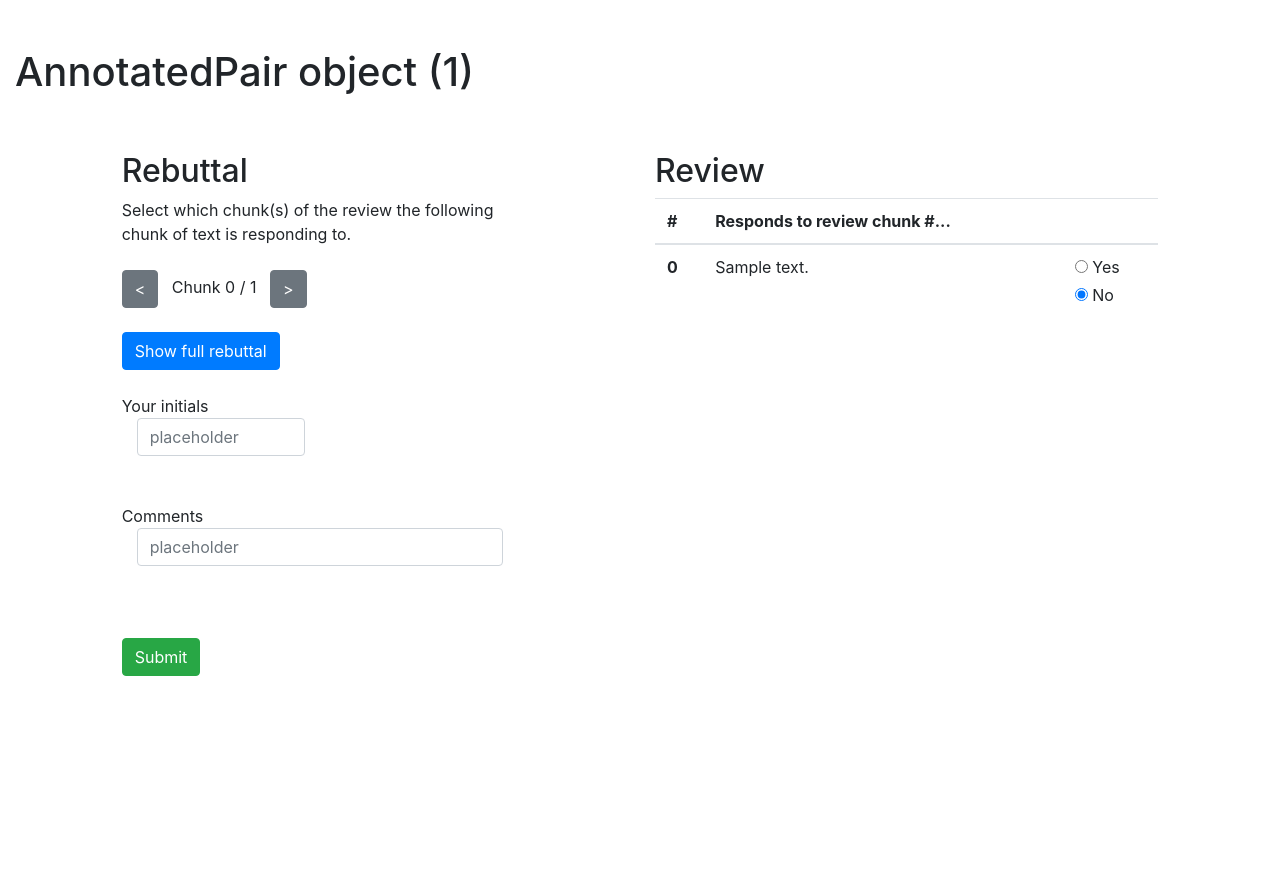
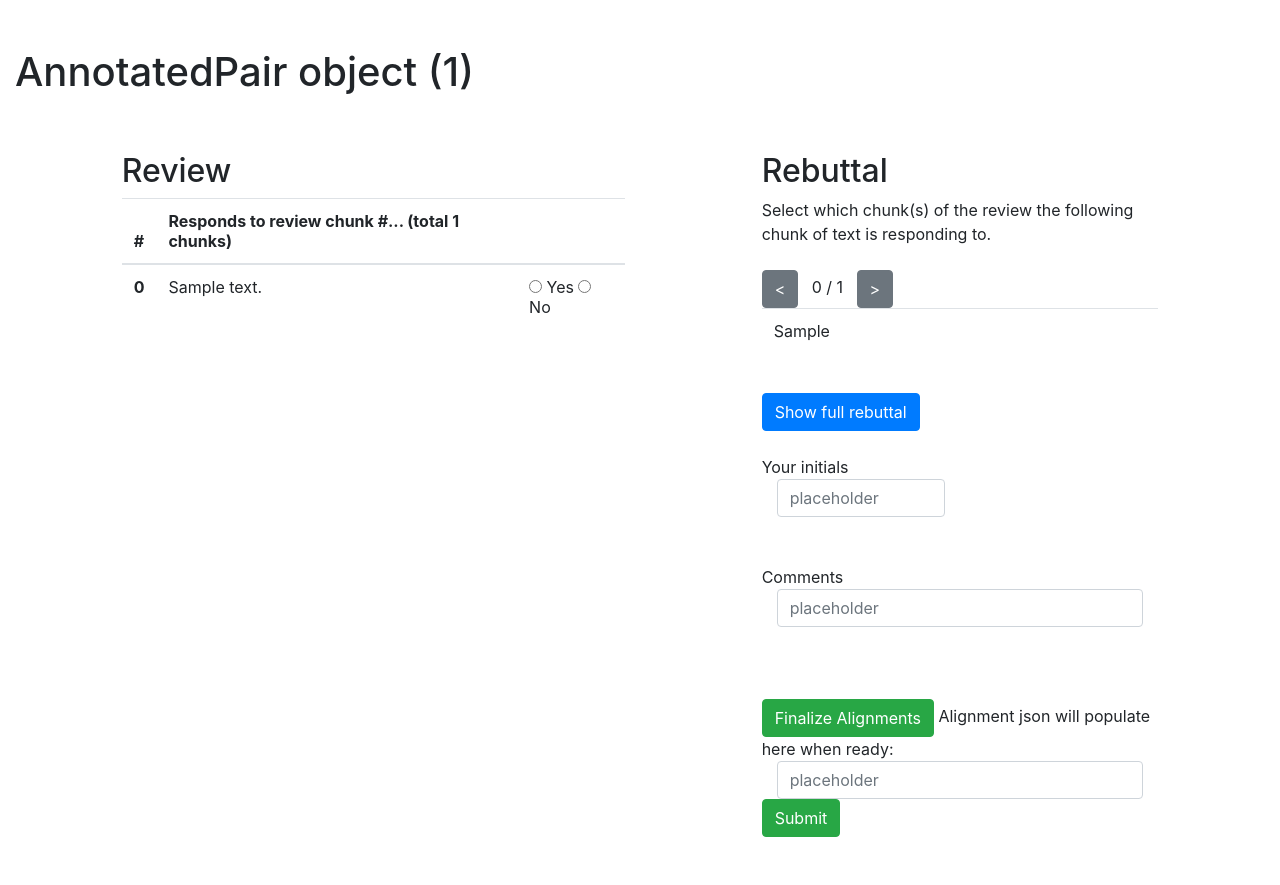
Before and after one commit to nnkennard/rd-annotator, a Django app: template rdasite/alignments/templates/alignments/detail.html in a window 1280 px wide. Before the commit the page ends 676 px from the top, so only its background shows below. Run offline with Django 3.2, Linux system fonts and the light colour scheme; tables that the repository leaves empty hold one stand-in row (values such as "Sample post"); the template is opened without the code that fills it: values that come from a table or form of the project are taken from there, most other values are stand-ins (such as "Sample title", 1, 10 or a date in 2020); some libraries are stand-ins or nearby versions.

Commit message:
more updates to form

```diff
--- a/rdasite/alignments/templates/alignments/detail.html
+++ b/rdasite/alignments/templates/alignments/detail.html
@@ -1,18 +1,19 @@
-<head><title> Alignment Annotation </title></head>
 
+
+<head>
+   <title> Alignment Annotation </title>
+</head>
 <link rel="stylesheet" href="https://cdnjs.cloudflare.com/ajax/libs/twitter-bootstrap/4.5.0/css/bootstrap.min.css
    ">
-
 {% load static %}
-
-<link rel="stylesheet" type="text/css" href="{% static '/annotate/index.css' %}">
-<script src="{% static '/annotate/index.js' %}"></script>
+{% load alignments_extras %}
+<link rel="stylesheet" type="text/css" href="{% static '/index.css' %}">
 <script src='https://cdnjs.cloudflare.com/ajax/libs/jquery/3.5.1/jquery.min.js'></script>
 <script src='https://cdnjs.cloudflare.com/ajax/libs/twitter-bootstrap/4.5.2/js/bootstrap.min.js'></script>
 <script src='https://cdnjs.cloudflare.com/ajax/libs/popper.js/2.4.4/umd/popper.min.js'></script>
-
-<body>
-
+<body onload="switchTab(-1, 1, 1)">
+   {% for rebuttal_chunk in rebuttal %}
+   <div class="tab">
       <div class="container-fluid">
          <br />
          <br />
@@ -20,27 +21,41 @@
          <br />
          <br />
          <div class="row">
+            <div class="col-5 offset-1">
+               <h2>Review</h2>
+               <table class="table">
+                  <thead>
+                     <tr>
+                        <th scope="col">#</th>
+                        <th scope="col">Responds to review chunk #... (total {{ review | length }} chunks) </th>
+                        <th scope="col"></th>
+                     </tr>
+                  </thead>
+                  <tbody>
+                     {% for review_chunk in review %}
+                        {% with forloop.parentloop.counter0|addstr:"-"|addstr:forloop.counter0 as chunk_id %}
+                           <tr id="reviewrow_{{ chunk_id }}">
+                              <th scope="row">{{ forloop.counter0 }}</th>
+                              <td> {{ review_chunk }} </td>
+                              <td>
+                                 <input type="radio" id="radios-{{ chunk_id }}-Yes" name="radios-{{ chunk_id }}"
+                                    onclick="handleClick({{ forloop.parentloop.counter0 }}, {{ forloop.counter0 }}, 1)" value="Yes"> Yes
+                                 <input type="radio" id="radios-{{ chunk_id }}-No" name="radios-{{ chunk_id }}"
+                                    onclick="handleClick({{ forloop.parentloop.counter0 }}, {{ forloop.counter0 }}, 0);" value="No"> No
+                              </td>
+                           </tr>
+                        {% endwith %}
+                     {% endfor %}
+                  </tbody>
+               </table>
+            </div>
             <div class="col-4 offset-1">
                <h2>Rebuttal</h2>
                Select which chunk(s) of the review the following chunk of text is responding to. <br /><br />
-
-
-      <button id="singlebutton" name="singlebutton" class="btn btn-secondary"
-                                                    data-toggle="modal"
-                                                    data-target="#myModal"> &lt; </button>
-
-      &nbsp; Chunk 0 / {{ rebuttal | length }} &nbsp;
-
-
-      <button id="singlebutton" name="singlebutton" class="btn btn-secondary"
-                                                    data-toggle="modal"
-                                                    data-target="#myModal"> &gt; </button>
+               <button id="singlebutton" name="singlebutton" class="btn btn-secondary" onClick="switchTab({{ forloop.counter0 }}, {{rebuttal | length }}, -1)"> &lt; </button>
+               &nbsp; {{ forloop.counter0 }} / {{ rebuttal | length }} &nbsp;
+               <button id="singlebutton" name="singlebutton" class="btn btn-secondary" onClick="switchTab({{ forloop.counter0 }}, {{rebuttal | length }}, 1)"> &gt; </button>
                <br />
-
-      {% for rebuttal_chunk in rebuttal %}
-
-      <div class="tab">
-
                <table class="table">
                   <tbody>
                      <tr>
@@ -48,66 +63,33 @@
                      </tr>
                   </tbody>
                </table>
-
-      </div>
-
-      {% endfor %}
-
                <br />
-
-
-      <button id="singlebutton" name="singlebutton" class="btn btn-primary"  data-toggle="modal" data-target="#myModal">Show full rebuttal</button>
+               <button id="singlebutton" name="singlebutton" class="btn btn-primary" data-toggle="modal" data-target="#myModal">Show full rebuttal</button>
                <br />
                <br />
-
                Your initials <br />
                <div class="col-md-6">
-        <input id="textinput" name="textinput" type="text" placeholder="placeholder" class="form-control input-md">
-      </div> <br /> <br />
-
+                  <input id="initials" name="textinput" type="text" placeholder="placeholder" class="form-control input-md">
+               </div>
+               <br /> <br />
                Comments <br />
                <div class="col-md-12">
-        <input id="textinput" name="textinput" type="text" placeholder="placeholder" class="form-control input-md">
-      </div> <br /> <br /> <br />
+                  <input id="comments" name="textinput" type="text" placeholder="placeholder" class="form-control input-md">
+               </div>
+               <br /> <br /> <br />
+               <button id="generate" name="geberate" class="btn btn-success" onclick="generateJson()">Finalize Alignments</button>
 
+               Alignment json will populate here when ready:
+               <div class="col-md-12">
+                  <input id="jsonbox" name="textinput" type="text" placeholder="placeholder" class="form-control input-md">
+               </div>
                <button id="submit" name="submit" class="btn btn-success">Submit</button>
-
-    </div>
-    <div class="col-5 offset-1">
-      <h2>Review</h2>
-      <table class="table">
-        <thead>
-          <tr>
-            <th scope="col">#</th>
-            <th scope="col">Responds to review chunk #...</th>
-            <th scope="col"></th>
-          </tr>
-        </thead>
-        <tbody>
-
-        {% for review_chunk in review%}
-          <tr>
-            <th scope="row">{{ forloop.counter0 }}</th>
-            <td> {{ review_chunk }} </td>
-            <td>
-              <label class="radio-inline" for="radios-{{ forloop.counter0 }}">
-                <input type="radio" name="radios{{ forloop.counter0 }}" id="radios-{{ forloop.counter0 }}-1" value="1">
-                Yes
-              </label> <br />
-              <label class="radio-inline" for="radios-{{ forloop.counter0 }}">
-                <input type="radio" name="radios{{ forloop.counter0 }}" id="radios-{{ forloop.counter0 }}-0" value="0" checked="checked">
-                No
-              </label>
-            </td>
-          </tr>
-
-        {% endfor %}
-
-        </tbody>
-      </table>
+               <br /> <br /> <br />
             </div>
          </div>
       </div>
+   </div>
+   {% endfor %}
    </div>
    <div class="modal fade" id="myModal" tabindex="-1" role="dialog" aria-labelledby="exampleModalLabel" aria-hidden="true">
       <div class="modal-dialog modal-lg" role="document">
@@ -129,6 +111,5 @@
          </div>
       </div>
    </div>
-
-
+   <script src="{% static '/index.js' %}"></script>
 </body>
--- a/rdasite/static/annotate/index.js
+++ /dev/null
@@ -1,128 +0,0 @@
-QUESTIONS = Array();
-CURRENT_HIGHLIGHT = null;
-
-function clean_tokens(tokens){
-  clean_tokens = Array();
-  for (var token of tokens) {
-    if (token == "CHUNK_SEP"){
-       "<br/> <br />";
-    } else if (token == "COM"){ return ",";}
-  else {return token;}
-  }
-}
-
-function constructPage() {
-  redraw();
-  console.log(tokens);
-}
-
-function getHighlightOffset(text, allTokens) {
-  textTokens = text.toString().split(" ");
-  for (var i = 0; i < allTokens.length; i++) {
-    if (allTokens.slice(i, i + textTokens.length).join(" ") == text) {
-      return { start: i, exclusive_end: i + textTokens.length };
-    }
-  }
-  return { start: -1, exclusive_end: -1 };
-}
-
-function createQuestion(text, allTokens, comment){
-  highlightOffset = getHighlightOffset(text, allTokens);
-  question = {start: highlightOffset.start,
-             exclusive_end:highlightOffset.exclusive_end,
-             comment:comment,
-             text:text.toString()}
-  return question;
-}
-
-function consumeSelection() {
-  putativeQuestion = createQuestion(window.getSelection(), tokens, document.getElementById("questionNotes").value);
-  highlightCard = document.getElementById("highlightedCardSpan");
-  selectionText = window.getSelection().toString();
-  confirmQuestionButton = document.getElementById("confirmQuestionButton");
-  if (putativeQuestion.start == -1) {
-    confirmQuestionButton.disabled = true;
-    highlightCard.innerHTML = selectionText.fontcolor("red");
-  } else {
-    confirmQuestionButton.disabled = false;
-    highlightCard.innerHTML = selectionText.fontcolor("green");
-    CURRENT_QUESTION = putativeQuestion;
-  }
-}
-
-function confirmQuestion() {
-  questionToConfirm = CURRENT_QUESTION;
-  questionToConfirm.comment = document.getElementById("questionNotes").value;
-  if (questionToConfirm.start > -1) {
-    console.log("Pushing new question", questionToConfirm);
-    QUESTIONS.push(questionToConfirm);
-  }
-  redraw();
-}
-
-function deleteQuestion(questionIndex){
-  console.log("Trying to delete", questionIndex);
-  QUESTIONS.splice(questionIndex, 1);
-  redraw();
-}
-
-function redraw(tokens) {
-  tokens = JSON.parse(document.getElementById("tokens").textContent);
-  questions = JSON.parse(document.getElementById("questions").textContent);
-
-  questionsTable = document.getElementById("questionsTable");
-  questionsTable.innerHTML = "";
-  for (var i = 0; i < questions.length; i++) {
-    question = questions[i];
-    questionsTable.innerHTML +=
-      `<tr> <td><button type="button" class="close" aria-label="Close" onclick="deleteQuestion(`+i+`)">
-  <span aria-hidden="true">&times;</span>
-</button> </td> <td>` +
-      question.text + `</td> <td> ` + question.comment +` </td> </tr>`
-  }
-  highlightQuestions(tokens, questions);
-}
-
-function done(){
-  alert(JSON.stringify(QUESTIONS));
-}
-
-function highlightQuestions(tokens, questions) {
-  sorted_questions = questions.sort(function (a, b) {
-    return a.start - b.start;
-  });
-  // Check for overlaps
-  for (var i = 0; i < sorted_questions.length - 1; i++) {
-    curr_question = sorted_questions[i];
-    next_question = sorted_questions[i + 1];
-    console.log(i, next_question.start, curr_question.end);
-    if (next_question.start < curr_question.exclusive_end) {
-      alert("Highlights in this example may be misleading due to overlaps");
-      break;
-    }
-  }
-
-  updated_tokens = Array();
-  token_idx = 0;
-  for (var i = 0; i < sorted_questions.length; i++) {
-    curr_question = sorted_questions[i];
-    console.log(i, curr_question);
-    while (token_idx < curr_question.start) {
-      updated_tokens.push(token_fixer(tokens[token_idx]));
-      token_idx += 1;
-    }
-    updated_tokens.push("<mark>");
-    while (token_idx < curr_question.exclusive_end) {
-      updated_tokens.push(token_fixer(tokens[token_idx]));
-      token_idx += 1;
-    }
-    updated_tokens.push("</mark>");
-  }
-  while (token_idx < tokens.length) {
-    updated_tokens.push(token_fixer(tokens[token_idx]));
-    token_idx += 1;
-  }
-
-  textCard = document.getElementById("textCard");
-  textCard.innerHTML = updated_tokens.join(" ");
-}
--- /dev/null
+++ b/rdasite/static/index.js
@@ -0,0 +1,23 @@
+switchTab(-1, 1, 1); // Display the first tab
+
+function switchTab(current_tab, total_tabs, direction) {
+  new_tab = (current_tab + direction + total_tabs) % total_tabs;
+  var tabs = document.getElementsByClassName("tab");
+  if(current_tab > -1) {
+    tabs.item(current_tab).style.display = "none";
+  }
+  tabs.item(new_tab).style.display = "block";
+  //currentTab = newTab;
+}
+
+function handleClick(rebuttal_idx, review_idx, value){
+  chunk_id = rebuttal_idx + "-" + review_idx;
+  console.log(chunk_id)
+  relevant_row = document.getElementById("reviewrow_" + chunk_id)
+
+  if(value == 1){
+    relevant_row.className="table-success";
+  } else {
+    relevant_row.className="table-secondary";
+  }
+}
```
Also changed, not shown: rdasite/static/index.css (renamed from rdasite/static/annotate/index.css). Lines whose indentation alone changed are shown as unchanged.
